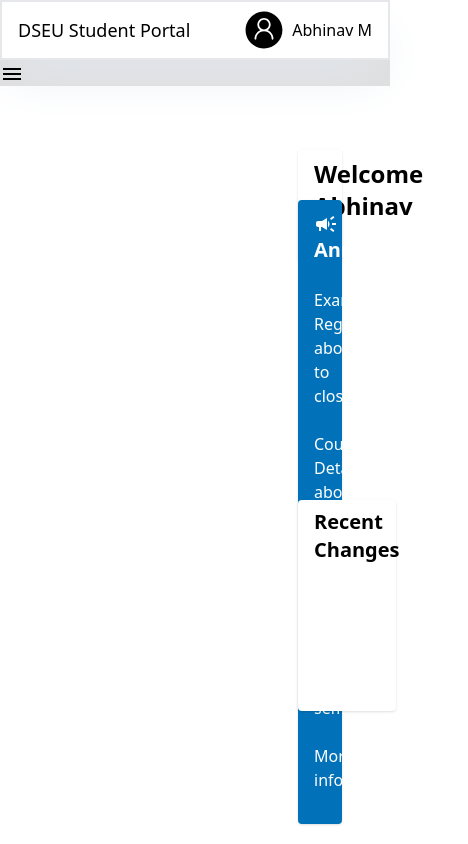
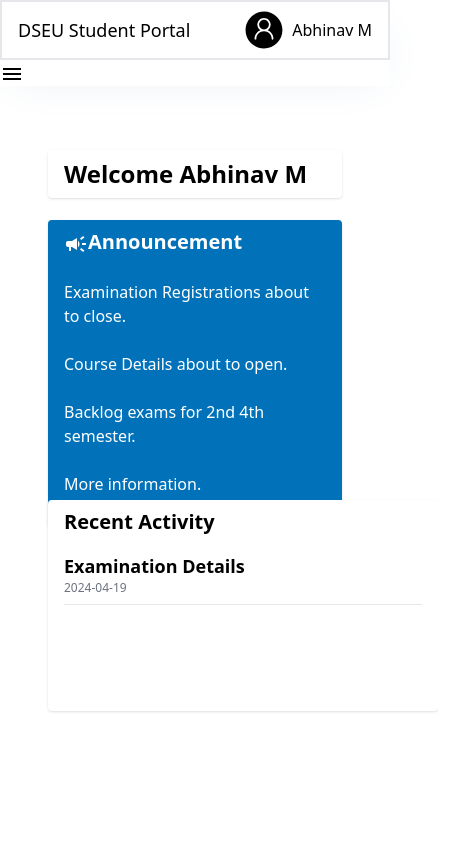
Before and after one commit to deepanshupal09/dseu_project, a Next.js app: page /dashboard in a window 390 px wide. Shown: the whole page, 468 px wide, since content can reach past the window. Built offline with nearby package versions, Linux system fonts and the light colour scheme.

Commit message:
fully responsive dashboard

```diff
--- a/app/dashboard/Hamburgermenu.tsx
+++ /dev/null
@@ -1,36 +0,0 @@
-import React,{useState} from "react";
-import MenuIcon from '@mui/icons-material/Menu';
-
-interface Props {
-  options: string[];
-  selected: number;
-  setSelected: (index: number) => void;
-}
-
-const HamburgerMenu: React.FC<Props> = ({ options, selected, setSelected }) => {
-  const [isOpen, setIsOpen] = useState(false);
-
-  return (
-    <nav>
-      <button onClick={() => setIsOpen(!isOpen)}>
-        <MenuIcon />
-      </button>
-
-      {isOpen && (
-        <ul className="bg-white text-black space-y-2">
-          {options.map((option, index) => (
-            <li
-              key={index}
-              className={`cursor-pointer hover:text-dseublue ${selected === index ? "text-dseublue" : ""}`}
-              onClick={() => setSelected(index)}
-            >
-              <strong>{option}</strong>
-            </li>
-          ))}
-        </ul>
-      )}
-    </nav>
-  );
-};
-
-export default HamburgerMenu;
--- a/app/dashboard/Navbar.tsx
+++ b/app/dashboard/Navbar.tsx
@@ -1,20 +1,48 @@
-"use client";
-import React from "react";
+import React, { useState } from "react";
+import MenuIcon from '@mui/icons-material/Menu'; // Import the hamburger menu icon
 
 interface Props {
-  selected: Number,
-  setSelected: Function
+  selected: number;
+  setSelected: (index: number) => void;
 }
-export default function Navbar({selected,setSelected}:Props) {
-  const options = ["Dashboard", "Profile", "Exam Registration", "Course Details"]
+
+export default function Navbar({ selected, setSelected }: Props) {
+  const [isMenuOpen, setIsMenuOpen] = useState(false); // State to handle the opening and closing of the hamburger menu
+  const options = ["Dashboard", "Profile", "Exam Registration", "Course Details"];
+
   return (
     <>
-      <div className={` w-[250px] text-xl font-normal px-8 py-48 space-y-10  h-full shadow-2xl shadow-slate-200 -z-20 bg-white absolute top-[60px] border-2  left-0`}>
-        {options.map((option,index)=>{
-          return (
-            <div key={index} className={`cursor-pointer hover:text-dseublue ${selected===index?'text-dseublue':''} `}> <strong>{option}</strong></div>
-          )
-        })}
+      <div className="bg-white">
+        <div className="container mx-auto">
+          <div>
+            <div className="w-[250px] text-lg font-normal px-8 py-48 space-y-10 h-full shadow-2xl shadow-slate-200 bg-white absolute top-[60px] border-2 left-0 sm:block hidden">
+              {options.map((option, index) => (
+                <div key={index} className={`cursor-pointer hover:text-dseublue shadow-xl ${selected === index ? 'text-dseublue shadow-lg' : ''}`} onClick={() => setSelected(index)}>
+                  <a href={`/${option.toLowerCase().replace(/\s+/g, '-')}`}>
+                    {option}
+                  </a>
+                </div>
+              ))}
+            </div>
+            <div className="sm:hidden block">
+              <MenuIcon onClick={() => setIsMenuOpen(!isMenuOpen)} /> {/* Hamburger menu icon */}
+              {isMenuOpen && ( // The menu items will be displayed when the hamburger menu is clicked
+                <div className="flex flex-row items-center space-x-4 bg-white p-4 shadow-lg absolute top-[60px] left-0 right-0 z-20">
+                  {options.map((option, index) => (
+                    <a
+                      key={index}
+                      href={`/${option.toLowerCase().replace(/\s+/g, '-')}`}
+                      className={`cursor-pointer hover:text-dseublue ${selected === index ? 'text-dseublue' : ''}`}
+                      onClick={() => setSelected(index)}
+                    >
+                      {option}
+                    </a>
+                  ))}
+                </div>
+              )}
+            </div>
+          </div>
+        </div>
       </div>
     </>
   );
--- a/app/dashboard/page.tsx
+++ b/app/dashboard/page.tsx
@@ -1,39 +1,56 @@
-"use client"
-import { useState } from "react";
+"use client";
+import React, { useState } from "react";
 import Header from "./Header";
 import Navbar from "./Navbar";
-import HamburgerMenu from "./Hamburgermenu";
 import CampaignIcon from '@mui/icons-material/Campaign';
 
 export default function Home() {
   const [selected, setSelected] = useState(0);
   const options = ["Dashboard", "Profile", "Exam Registration", "Course Details"];
+
+  const recentChange = {
+    title: "Examination Details",
+    timestamp: "2024-04-19",
+    details: "sixth semester final examination details were chosen and submitted.",
+  };
+
+  const [expanded, setExpanded] = useState(false);
+
+  const handleExpandToggle = () => {
+    setExpanded(!expanded);
+  };
+
   return (
     <>
       <div className="bg-[#dfdede] ">
         <Header username={"Abhinav M"} />
-        <div className="sm:hidden">
-          <HamburgerMenu options={options} selected={selected} setSelected={setSelected} />
-        </div>
-        <div className="hidden sm:block">
-          <Navbar selected={selected} setSelected={setSelected} />
-        </div>
+        <Navbar selected={selected} setSelected={setSelected} />
       </div>
-      <div className="welcome py-2 px-4 rounded shadow absolute top-[150px] left-[250px] right-0 z-10 mx-12 ">
+      <div className="welcome py-2 px-4 rounded shadow absolute top-[150px] sm:left-[250px] left-0 right-0 z-10 mx-12 ">
         <h1 className="text-2xl text-white-800 font-bold ">Welcome {"Abhinav M"}</h1>
       </div>
-      <div className="announcement bg-dseublue py-2 px-4 rounded shadow absolute top-[200px] left-[250px] right-0 z-10 mx-12">
+      <div className="announcement bg-dseublue py-2 px-4 rounded shadow absolute top-[220px] sm:left-[250px] left-0 right-0 z-10 mx-12">
         <h1 className="text-xl text-white font-bold"><CampaignIcon/>Announcement</h1>
           <ul className="text-white">
-            <li  className="my-6">Examination Registerations about to close.</li>
+            <li  className="my-6">Examination Registrations about to close.</li>
             <li className="my-6">Course Details about to open.</li>
             <li className="my-6">Backlog exams for 2nd 4th semester.</li>
             <li className="my-6">More information.</li>
           </ul>
       </div>
-      <div className="announcement bg-white py-2 px-4 rounded shadow absolute top-[500px] left-[250px] right-0 z-10 mx-12 w-1/4 h-1/4">
-        <h1 className="text-xl text-black font-bold">Recent Changes</h1>
-          <p></p>
+      <div className="announcement bg-white py-2 px-4 rounded shadow absolute top-[500px] sm:left-[250px] left-0 right-0 z-10 mx-12 w-full sm:w-1/4 h-1/4">
+        <h1 className="text-xl text-black font-bold">Recent Activity</h1>
+        <div className="mt-4">
+          <div className="border-b pb-2 mb-2 cursor-pointer" onClick={handleExpandToggle}>
+            <h2 className="text-lg font-semibold">{recentChange.title}</h2>
+            <p className="text-xs text-gray-500">{recentChange.timestamp}</p>
+            {expanded && (
+              <div className="text-sm text-gray-700 mt-2">
+                <p>{recentChange.details}</p>
+              </div>
+            )}
+          </div>
+        </div>
       </div>
     </>
   );
```
